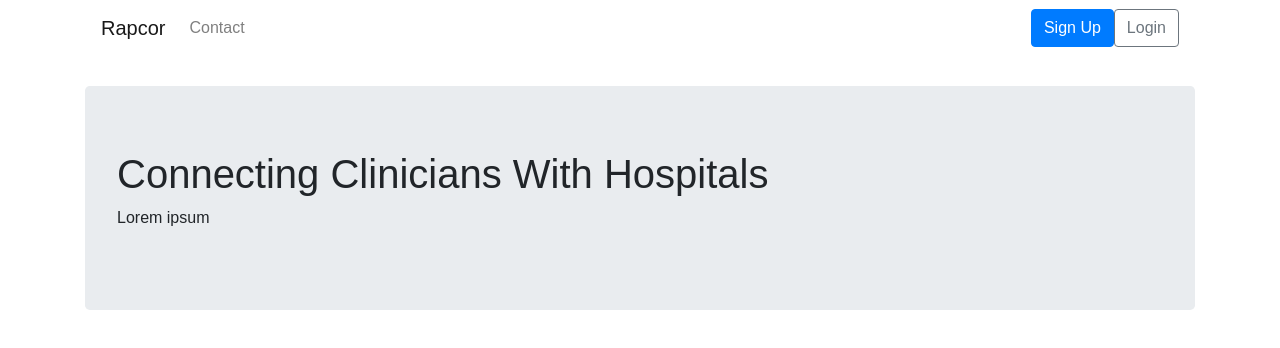
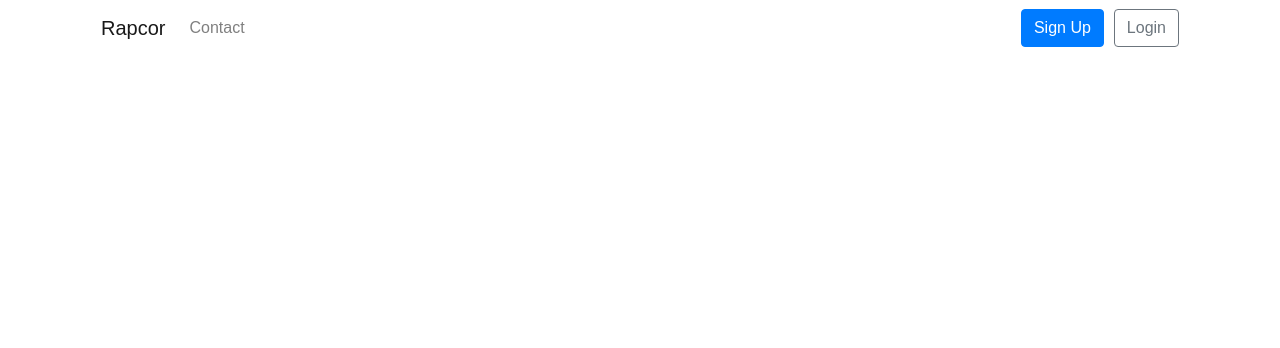
Before and after one commit to PerishableDave/rapcor-web, a React (Create React App) app: page / in a window 1280 px wide. Shown: the top 348 px of the page. Built offline with nearby package versions, Linux system fonts and the light colour scheme.

Commit message:
Added session persistance. Fixed responsive nav menu. Removed landing page hero.

```diff
--- a/package.json
+++ b/package.json
@@ -6,6 +6,7 @@
     "express": "^4.16.3",
     "history": "^4.7.2",
     "libphonenumber-js": "^1.1.10",
+    "lodash": "^4.17.10",
     "morgan": "^1.9.0",
     "react": "^16.3.1",
     "react-dom": "^16.3.1",
--- a/public/index.html
+++ b/public/index.html
@@ -20,6 +20,8 @@
       Learn how to configure a non-root public URL by running `npm run build`.
     -->
     <link rel="stylesheet" href="https://maxcdn.bootstrapcdn.com/bootstrap/4.0.0/css/bootstrap.min.css" integrity="sha384-Gn5384xqQ1aoWXA+058RXPxPg6fy4IWvTNh0E263XmFcJlSAwiGgFAW/dAiS6JXm" crossorigin="anonymous">
+    <script src="https://code.jquery.com/jquery-3.3.1.slim.min.js" integrity="sha384-q8i/X+965DzO0rT7abK41JStQIAqVgRVzpbzo5smXKp4YfRvH+8abtTE1Pi6jizo" crossorigin="anonymous"></script>
+    <script src="https://stackpath.bootstrapcdn.com/bootstrap/4.1.0/js/bootstrap.min.js" integrity="sha384-uefMccjFJAIv6A+rW+L4AHf99KvxDjWSu1z9VI8SKNVmz4sk7buKt/6v9KI65qnm" crossorigin="anonymous"></script>
     <title>React App</title>
   </head>
   <body>
--- a/src/components/Home/index.js
+++ b/src/components/Home/index.js
@@ -6,10 +6,6 @@ export default class Home extends Component {
       <div className="container">
         <div className="row">
           <div className="col">
-            <div className="jumbotron">
-              <h1>Connecting Clinicians With Hospitals</h1>
-              <p>Lorem ipsum</p>
-            </div>
           </div>
         </div>
       </div>
--- a/src/components/TopNav.css
+++ b/src/components/TopNav.css
@@ -1,7 +1,7 @@
 .navbar-brand {
 }
 
-#topNav > .btn-outline-secondary {
+#topNav .btn-outline-secondary {
   margin-left: 10px;
 }
 
--- a/src/components/TopNav.js
+++ b/src/components/TopNav.js
@@ -1,29 +1,47 @@
 import React, { PureComponent } from 'react'
+import { connect } from 'react-redux'
 import { Link } from 'react-router-dom'
 
 import './TopNav.css'
+import { isClinicianLoggedIn } from '../store/clinicians/authentication'
 
-export default class TopNav extends PureComponent {
+class TopNav extends PureComponent {
   render () {
+    const navMenu = this.props.isClinicianLoggedIn ? (
+      <div className="collapse navbar-collapse" id="navbarToggleMenu">
+        <ul className="navbar-nav mr-auto">
+          <li className="nav-item">
+            <Link className="nav-link" to="/about">Contact</Link>
+          </li>
+          <li className="nav-item">
+            <Link className="nav-link" to="/clinicians/account">Account</Link>
+          </li>
+        </ul>
+      </div>
+    ) : (
+      <div className="collapse navbar-collapse" id="navbarToggleMenu">
+        <ul className="navbar-nav mr-auto">
+          <li className="nav-item">
+            <Link className="nav-link" to="/about">Contact</Link>
+          </li>
+        </ul>
+
+        <Link className="btn btn-primary my-2 my-sm-0" to="/clinicians/signup">Sign Up</Link>
+        <Link className="btn btn-outline-secondary my-2 my-sm-0" to="/clinicians/login">Login</Link>
+      </div>
+    )
+
     return (
       <div className="container">
         <div className="row">
           <div className="col">
             <nav id="topNav" className="navbar navbar-expand-lg navbar-light">
               <Link className="navbar-brand" to='/'>Rapcor</Link>
-              <button className="navbar-toggler" type="button" data-toggle="collapse" data-target="#navbarTogglerDemo02" aria-controls="navbarTogglerDemo02" aria-expanded="false" aria-label="Toggle navigation">
+              <button className="navbar-toggler" type="button" data-toggle="collapse" data-target="#navbarToggleMenu" aria-controls="navbarToggleMenu" aria-expanded="false" aria-label="Toggle navigation">
                 <span className="navbar-toggler-icon"></span>
               </button>
 
-              <div className="collapse navbar-collapse" id="navbarTogglerDemo02">
-                <ul className="navbar-nav mr-auto">
-                  <li className="nav-item">
-                    <Link className="nav-link" to="/about">Contact</Link>
-                  </li>
-                </ul>
-                <Link className="btn btn-primary my-2 my-sm-0" to="/clinicians/signup">Sign Up</Link>
-                <Link className="btn btn-outline-secondary my-2 my-sm-0" to="/clinicians/login">Login</Link>
-              </div>
+              { navMenu }
             </nav>
           </div>
         </div>
@@ -31,3 +49,9 @@ export default class TopNav extends PureComponent {
     )
   }
 }
+
+const mapStateToProps = (state) => ({
+  isClinicianLoggedIn: isClinicianLoggedIn(state)
+})
+
+export default connect(mapStateToProps)(TopNav)
--- a/src/components/shared/Card.js
+++ b/src/components/shared/Card.js
@@ -16,7 +16,7 @@ export default class Card extends Component {
     return (
       <div className="container">
         <div className="row justify-content-center">
-          <div className="col-8">
+          <div className="col-md-8">
             <div className="card">
               <div className="card-body">
                 {title}
--- a/src/store/clinicians/authentication/index.js
+++ b/src/store/clinicians/authentication/index.js
@@ -44,3 +44,11 @@ export const createClinicianToken = (dispatch) => {
     }
   }
 }
+
+export const getClinicianToken = (store) => {
+  return store.clinicians.authentication.token
+}
+
+export const isClinicianLoggedIn = (store) => {
+  return store.clinicians.authentication.token !== null
+}
--- a/src/store/clinicians/authentication/reducer.js
+++ b/src/store/clinicians/authentication/reducer.js
@@ -4,7 +4,11 @@ import {
   CREATE_CLINICIAN_TOKEN_FAILURE
 } from './actions'
 
-export default (state = {}, {type, payload}) => {
+const initialState = {
+  token: null
+}
+
+export default (state = initialState, {type, payload}) => {
   switch (type) {
     case CREATE_CLINICIAN_TOKEN_REQUEST:
       return state
--- a/src/store/create-store.js
+++ b/src/store/create-store.js
@@ -1,10 +1,18 @@
 import { createStore, applyMiddleware, compose } from 'redux'
+import throttle from 'lodash/throttle'
 import logger from 'redux-logger'
 
+import { saveSession, loadSession } from './persistance'
 import reducers from './reducers'
 
 const composeEnhancers = window.__REDUX_DEVTOOLS_EXTENSION_COMPOSE__ ? window.__REDUX_DEVTOOLS_EXTENSION_COMPOSE__({serialize:true}) : compose
 
 export default (initialState = {}) => {
-  return createStore(reducers, initialState, composeEnhancers(applyMiddleware(logger)))
+  const store = createStore(reducers, {...loadSession(), ...initialState}, composeEnhancers(applyMiddleware(logger)))
+
+  store.subscribe(throttle(() => {
+    saveSession(store.getState())
+  }, 1000))
+
+  return store
 }
--- /dev/null
+++ b/src/store/persistance.js
@@ -0,0 +1,20 @@
+export const saveSession = (store) => {
+  try {
+    const serializedState = JSON.stringify(store);
+    sessionStorage.setItem('sessionState', serializedState)
+  } catch (err) {
+    // TODO Log error.
+  }
+}
+
+export const loadSession = () => {
+  try {
+    const serializedState = sessionStorage.getItem('sessionState')
+    if (serializedState === null) {
+      return undefined
+    }
+    return JSON.parse(serializedState)
+  } catch (err) {
+    return undefined
+  }
+}
```
Also changed, not shown: 1 other file (tests, documents, lock files or other folders).
